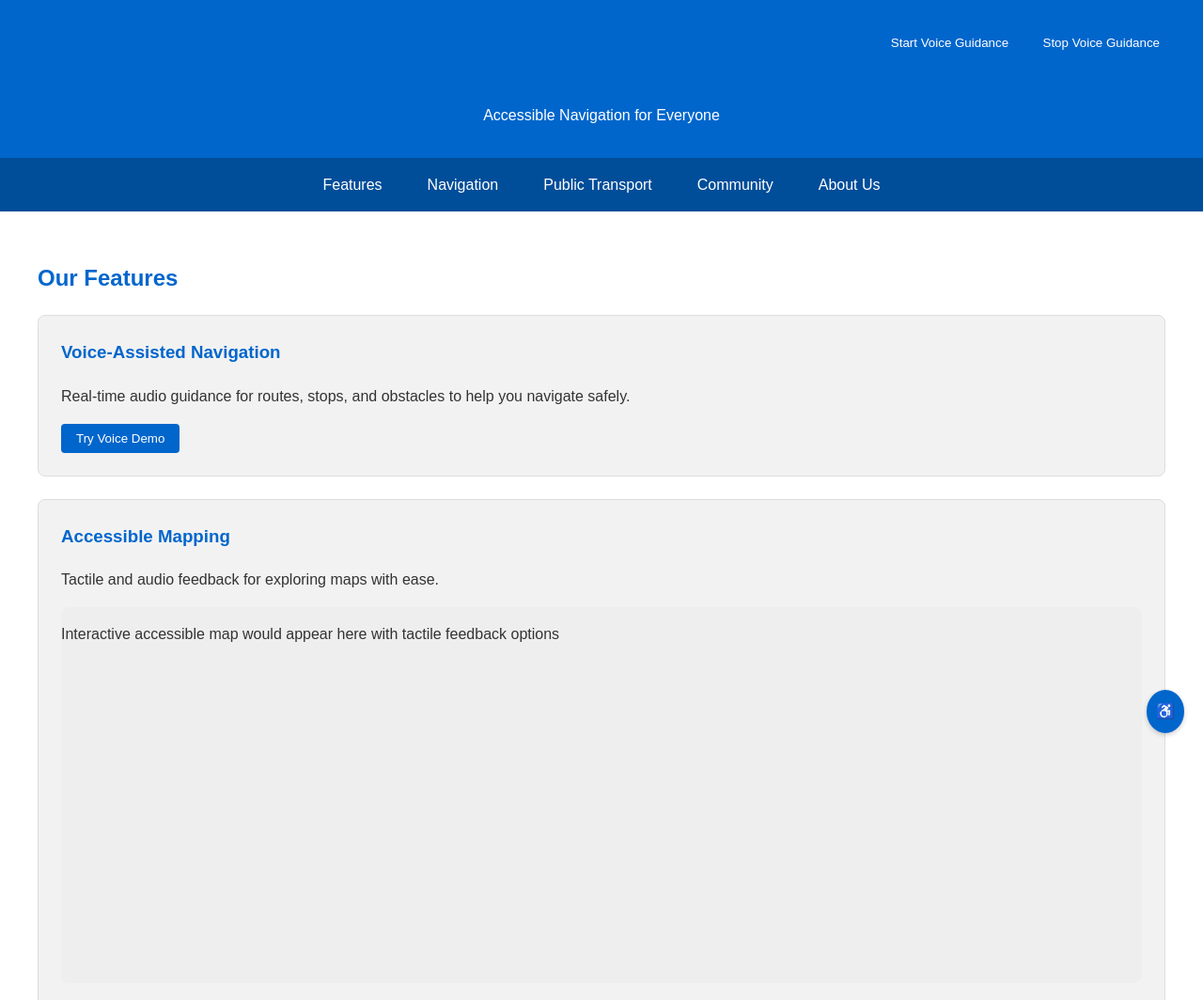
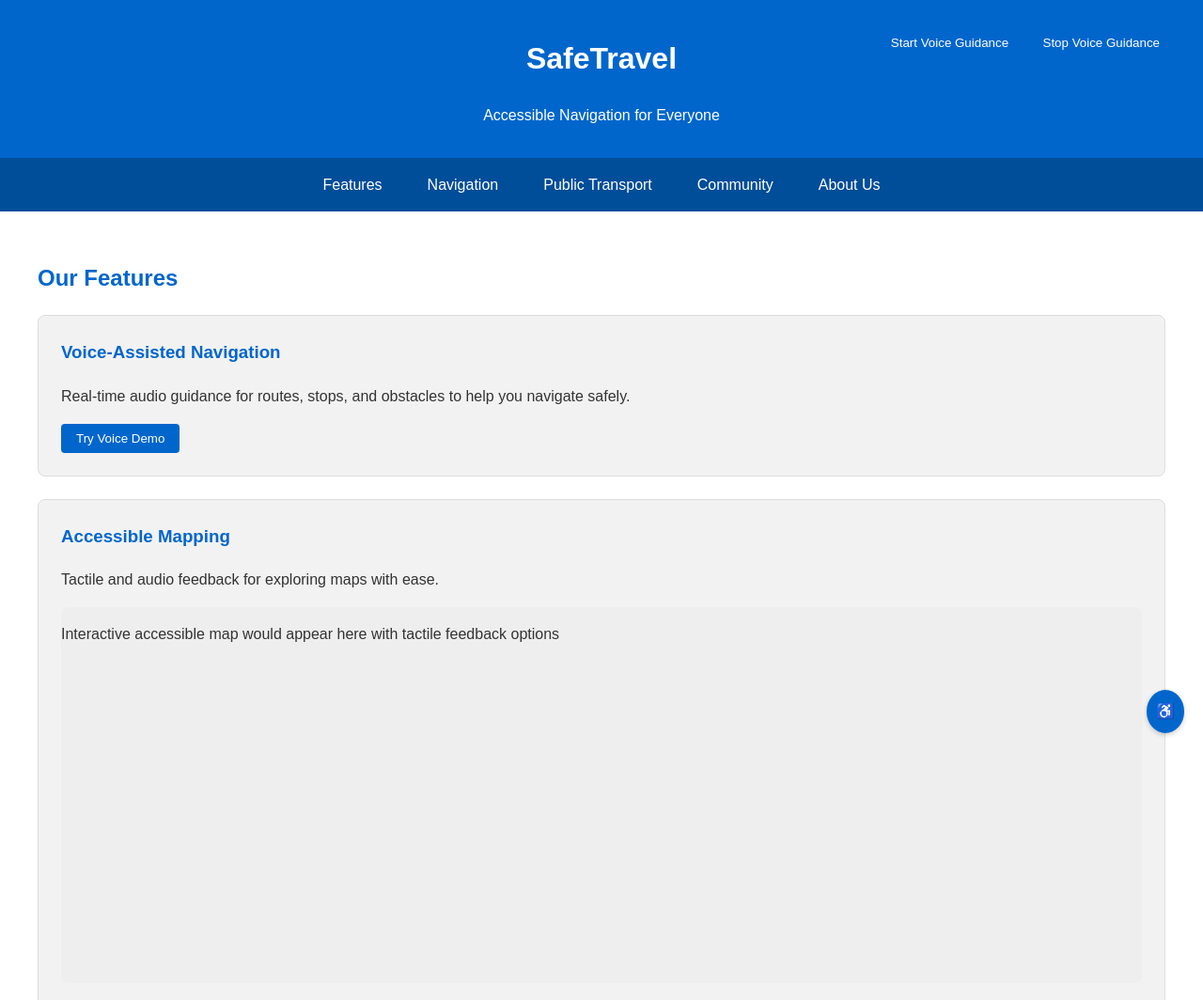
Before and after one commit to mariatessa22/SafeTravel, a plain HTML site: page index.html in a window 1280 px wide. Shown: the top 1064 px of the page at 94% size. Drawn offline with Linux system fonts and the light colour scheme.

Commit message:
Update index.html

```diff
--- a/index.html
+++ b/index.html
@@ -210,7 +210,7 @@
 </head>
 <body>
     <header>
-        <h1>SafeTravel</h1>
+        <h1 style="color:white;">SafeTravel</h1>
         <p>Accessible Navigation for Everyone</p>
     </header>
 
```
